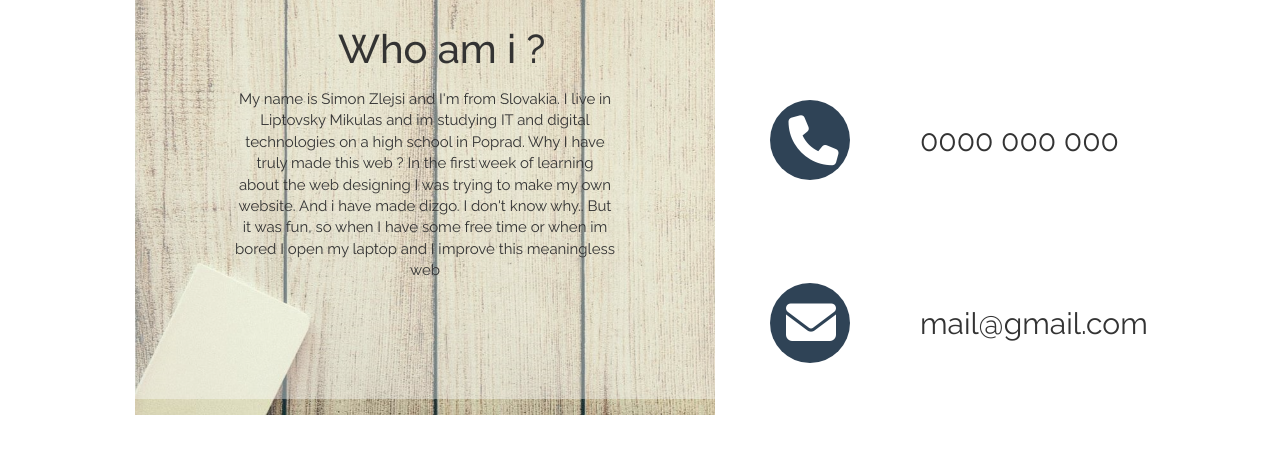
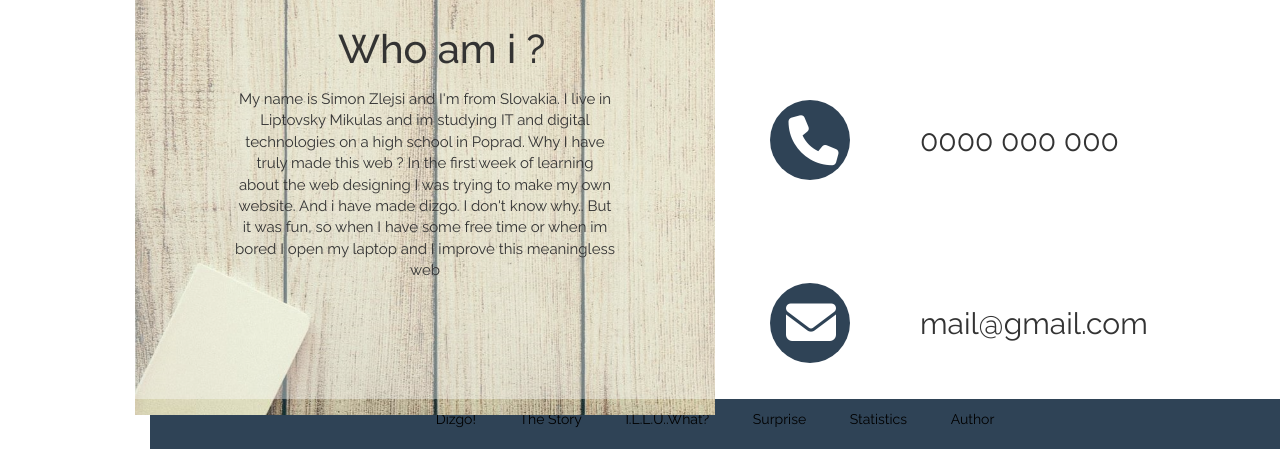
Before and after one commit to Ditiite/daily-CODE-CHALLENGE--16.12--Udacity-Google---Scholarship, a plain HTML site: page index.html in a window 1280 px wide. Shown: the part 2801-3250 px from the top of the page. Before the commit the page ends 3216 px from the top, so only its background shows below. Drawn offline with nearby package versions, Linux system fonts and the light colour scheme; a script that the page names is missing.

Commit message:
Created footer

```diff
--- a/css/section2.css
+++ b/css/section2.css
@@ -174,3 +174,23 @@
     float: right;
     margin: 70px;
 }
+
+/***********************
+******** FOOTER ********
+***********************/
+footer {
+    text-align: center;
+    height: 50px;
+    background-color: #2f4356;
+    padding: 10px;
+}
+footer a {
+    margin: 20px;
+    color: black;
+
+}
+
+footer a:hover {
+    color: #e74c3c;
+    text-decoration: none;
+}
--- a/index.html
+++ b/index.html
@@ -145,7 +145,7 @@
                             I don't know why.. But it was fun, so when I have some free time or when
                             im bored I open my laptop and I improve this meaningless web
                         </p>
-                </div>
+                    </div>
                 </div>
                 <div class="contact col-6">
                     <h3>Contact me</h3>
@@ -183,6 +183,15 @@
                     </div>
                 </div>
             </div>
+            <footer>
+                <a href="#front">Dizgo!</a>
+                <a href="#story">The Story</a>
+                <a href="#what">I.L.L.U..What?</a>
+                <a href="#surprise">Surprise</a>
+                <a href="#statistics">Statistics</a>
+                <a href="#author">Author</a>
+            </footer>
         </div>
+
     </body>
 </html>
```
